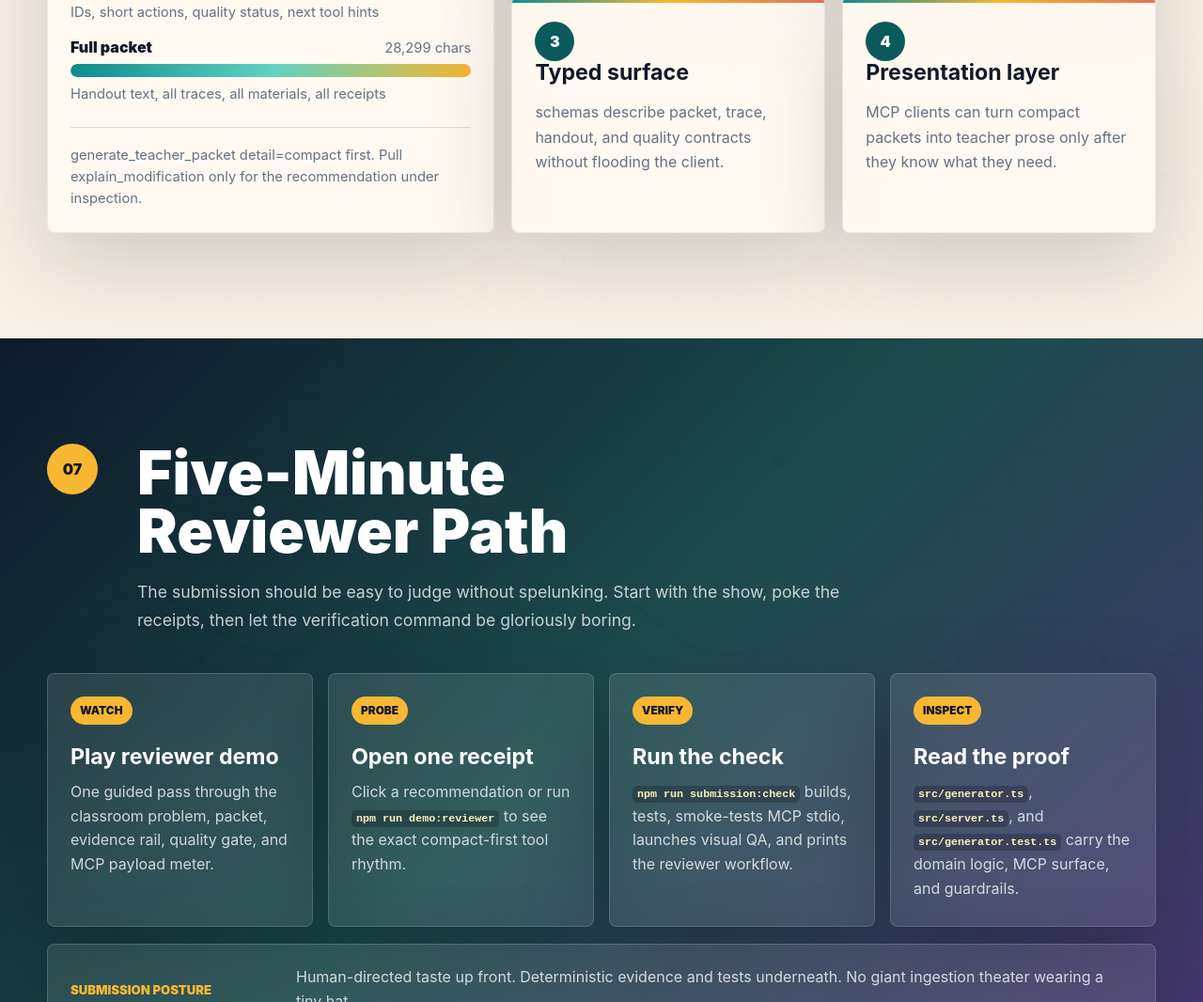
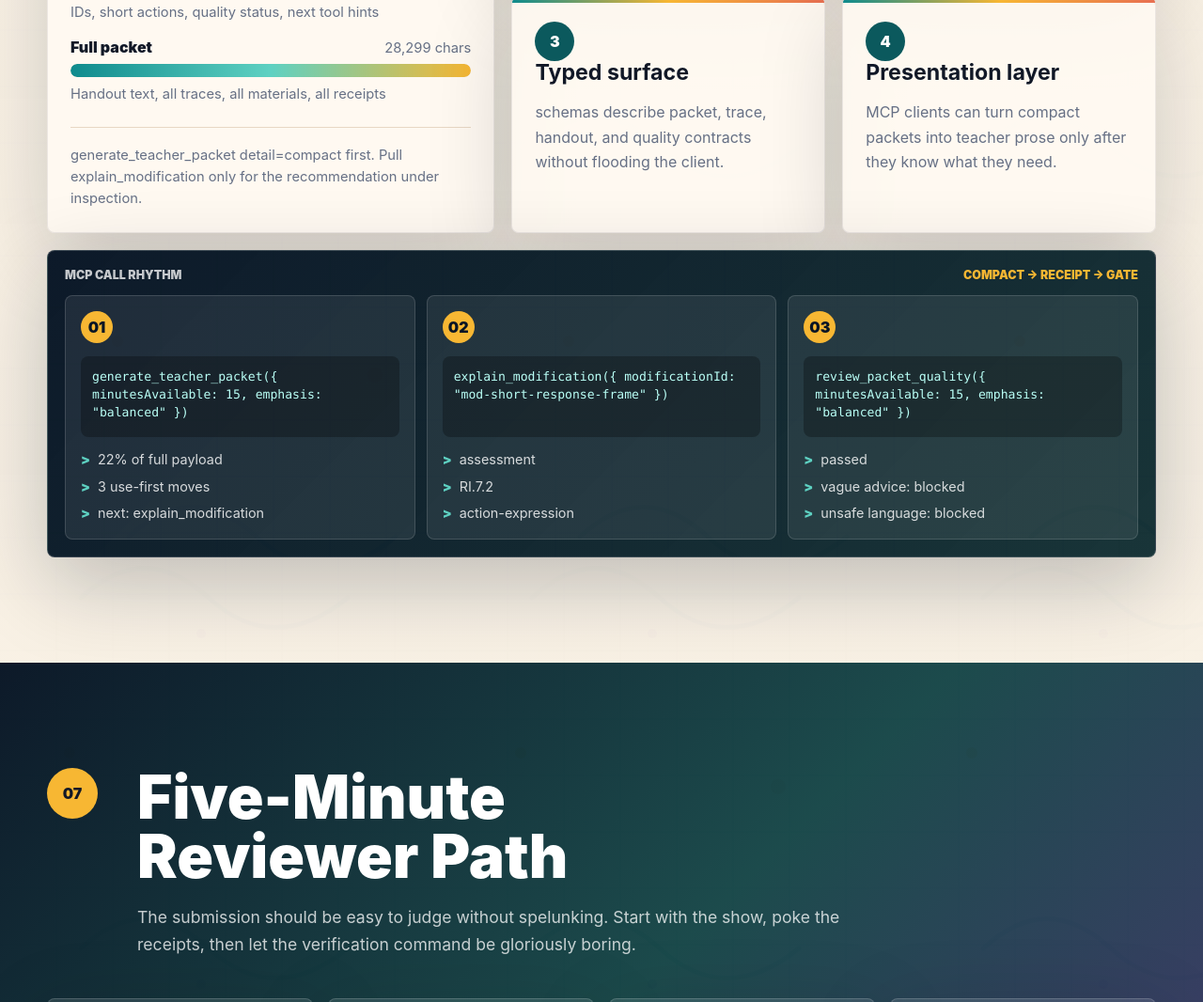
Before and after one commit to Cuuper22/waypoint-differentiation-lab, a website built with Vite: page showcase/index.html in a window 1280 px wide. Shown: the part 6517-7583 px from the top of the page at 94% size. Built offline with nearby package versions, Linux system fonts and the light colour scheme.

Commit message:
Add MCP call console to showcase

```diff
--- a/showcase/index.html
+++ b/showcase/index.html
@@ -187,6 +187,7 @@
           <article class="payload-meter" data-payload-meter data-reveal aria-label="MCP payload meter"></article>
           <div class="architecture" data-architecture data-reveal></div>
         </div>
+        <article class="mcp-console" data-mcp-console data-reveal aria-label="Compact MCP request and response console"></article>
       </section>
 
       <section id="review-path" class="section-band review-band">
--- a/showcase/src/main.js
+++ b/showcase/src/main.js
@@ -40,6 +40,7 @@ const receiptDetail = document.querySelector("[data-receipt-detail]");
 const qualityGrid = document.querySelector("[data-quality-grid]");
 const architecture = document.querySelector("[data-architecture]");
 const payloadMeter = document.querySelector("[data-payload-meter]");
+const mcpConsole = document.querySelector("[data-mcp-console]");
 const detectorButton = document.querySelector("[data-run-detector]");
 const detectorOutput = document.querySelector("[data-detector-output]");
 const runDemoButton = document.querySelector("[data-run-demo]");
@@ -68,6 +69,7 @@ renderHandout();
 renderRecommendations();
 renderQuality();
 renderPayloadMeter();
+renderMcpConsole();
 renderArchitecture();
 wireDetector();
 wireReviewerDemo();
@@ -283,6 +285,66 @@ function renderPayloadMeter() {
   payloadMeter.replaceChildren(title, rows, note);
 }
 
+function renderMcpConsole() {
+  const stats = data.mcpStats;
+  const receipt =
+    data.modifications.find((modification) => modification.id === "mod-short-response-frame") ?? data.modifications[0];
+  const trace = receipt.evidenceTrace;
+  const calls = [
+    {
+      badge: "01",
+      command: 'generate_teacher_packet({ minutesAvailable: 15, emphasis: "balanced" })',
+      response: [
+        `${stats.compactPercentOfFull}% of full payload`,
+        `${data.packet.useFirst.length} use-first moves`,
+        "next: explain_modification"
+      ]
+    },
+    {
+      badge: "02",
+      command: `explain_modification({ modificationId: "${receipt.id}" })`,
+      response: [trace.supportType, trace.standardPreserved, trace.udlAlignment.map((item) => item.principle).join(" + ")]
+    },
+    {
+      badge: "03",
+      command: 'review_packet_quality({ minutesAvailable: 15, emphasis: "balanced" })',
+      response: [
+        data.packet.qualityReport.passed ? "passed" : "needs review",
+        "vague advice: blocked",
+        "unsafe language: blocked"
+      ]
+    }
+  ];
+
+  const header = document.createElement("div");
+  header.className = "mcp-console-header";
+  header.append(textSpan("MCP call rhythm"), textSpan("compact -> receipt -> gate"));
+
+  const flow = document.createElement("div");
+  flow.className = "mcp-call-flow";
+  flow.replaceChildren(...calls.map(mcpCallTemplate));
+
+  mcpConsole.replaceChildren(header, flow);
+}
+
+function mcpCallTemplate(call) {
+  const row = document.createElement("section");
+  row.className = "mcp-call";
+
+  const badge = document.createElement("span");
+  badge.className = "mcp-badge";
+  badge.textContent = call.badge;
+
+  const command = document.createElement("pre");
+  command.textContent = call.command;
+
+  const response = document.createElement("ul");
+  response.replaceChildren(...call.response.map((item) => listItem(item)));
+
+  row.append(badge, command, response);
+  return row;
+}
+
 function payloadRow(label, chars, percent, note) {
   const row = document.createElement("div");
   row.className = "payload-row";
@@ -445,6 +507,12 @@ function tag(text) {
   return element;
 }
 
+function listItem(text) {
+  const item = document.createElement("li");
+  item.textContent = text;
+  return item;
+}
+
 function textSpan(text) {
   const span = document.createElement("span");
   span.textContent = text;
--- a/showcase/src/styles.css
+++ b/showcase/src/styles.css
@@ -956,6 +956,96 @@ a {
   line-height: 1.55;
 }
 
+.mcp-console {
+  margin-top: 18px;
+  padding: 18px;
+  border-radius: 8px;
+  color: white;
+  background:
+    linear-gradient(135deg, rgba(8, 21, 37, 0.98), rgba(10, 40, 45, 0.94)),
+    url("/generated/texture-grid.svg");
+  border: 1px solid rgba(255, 255, 255, 0.18);
+  box-shadow: 0 28px 90px rgba(8, 21, 37, 0.24);
+  overflow: hidden;
+}
+
+.mcp-console-header {
+  display: flex;
+  align-items: center;
+  justify-content: space-between;
+  gap: 12px;
+  margin-bottom: 14px;
+  color: rgba(255, 255, 255, 0.76);
+  font-size: 0.78rem;
+  font-weight: 950;
+  text-transform: uppercase;
+}
+
+.mcp-console-header span:last-child {
+  color: var(--gold);
+}
+
+.mcp-call-flow {
+  display: grid;
+  grid-template-columns: repeat(3, minmax(0, 1fr));
+  gap: 12px;
+}
+
+.mcp-call {
+  min-height: 244px;
+  padding: 16px;
+  border-radius: 8px;
+  background: rgba(255, 255, 255, 0.08);
+  border: 1px solid rgba(255, 255, 255, 0.14);
+}
+
+.mcp-badge {
+  display: inline-grid;
+  place-items: center;
+  width: 34px;
+  height: 34px;
+  margin-bottom: 14px;
+  border-radius: 50%;
+  color: var(--night);
+  background: var(--gold);
+  font-weight: 950;
+}
+
+.mcp-call pre {
+  min-height: 86px;
+  margin: 0;
+  padding: 12px;
+  border-radius: 8px;
+  color: #b9fff6;
+  background: rgba(0, 0, 0, 0.28);
+  font-family: "SFMono-Regular", Consolas, "Liberation Mono", monospace;
+  font-size: 0.82rem;
+  line-height: 1.45;
+  white-space: pre-wrap;
+  overflow-wrap: anywhere;
+}
+
+.mcp-call ul {
+  display: grid;
+  gap: 8px;
+  margin: 14px 0 0;
+  padding: 0;
+  list-style: none;
+}
+
+.mcp-call li {
+  color: rgba(255, 255, 255, 0.82);
+  font-size: 0.9rem;
+  line-height: 1.45;
+}
+
+.mcp-call li::before {
+  content: ">";
+  margin-right: 8px;
+  color: var(--mint);
+  font-weight: 950;
+}
+
 .arch-node {
   min-height: 240px;
   padding: 24px;
@@ -1090,6 +1180,7 @@ a {
   .quality-grid,
   .hood-layout,
   .architecture,
+  .mcp-call-flow,
   .review-route,
   .review-proof-strip {
     grid-template-columns: 1fr;
@@ -1192,6 +1283,8 @@ a {
   .quality-card,
   .arch-node,
   .payload-meter,
+  .mcp-console,
+  .mcp-call,
   .review-step,
   .detector-demo {
     padding: 20px;
```
Also changed, not shown: scripts/qa-showcase.mjs (+9 -0 lines), assets/showcase-preview.gif.
